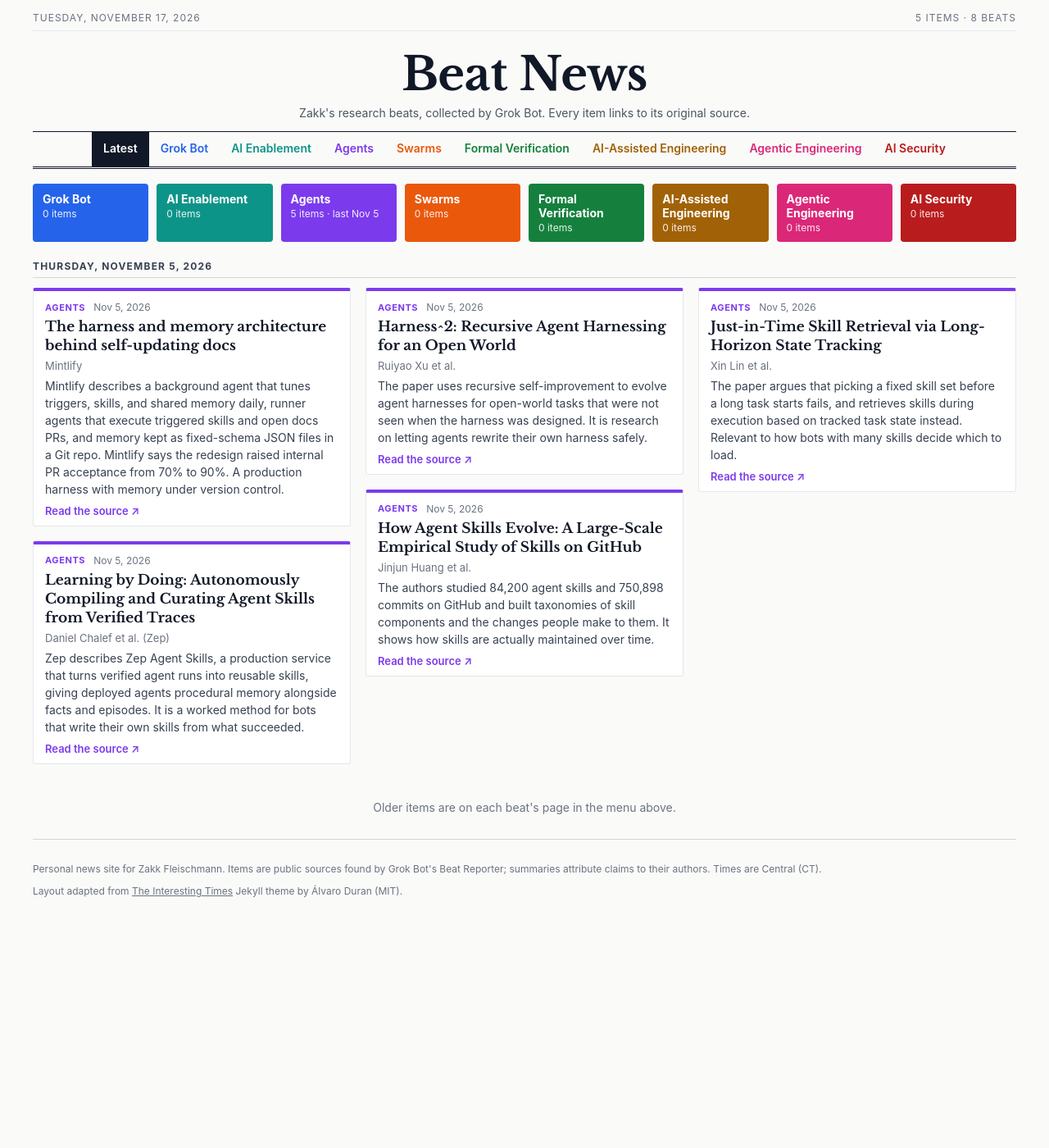
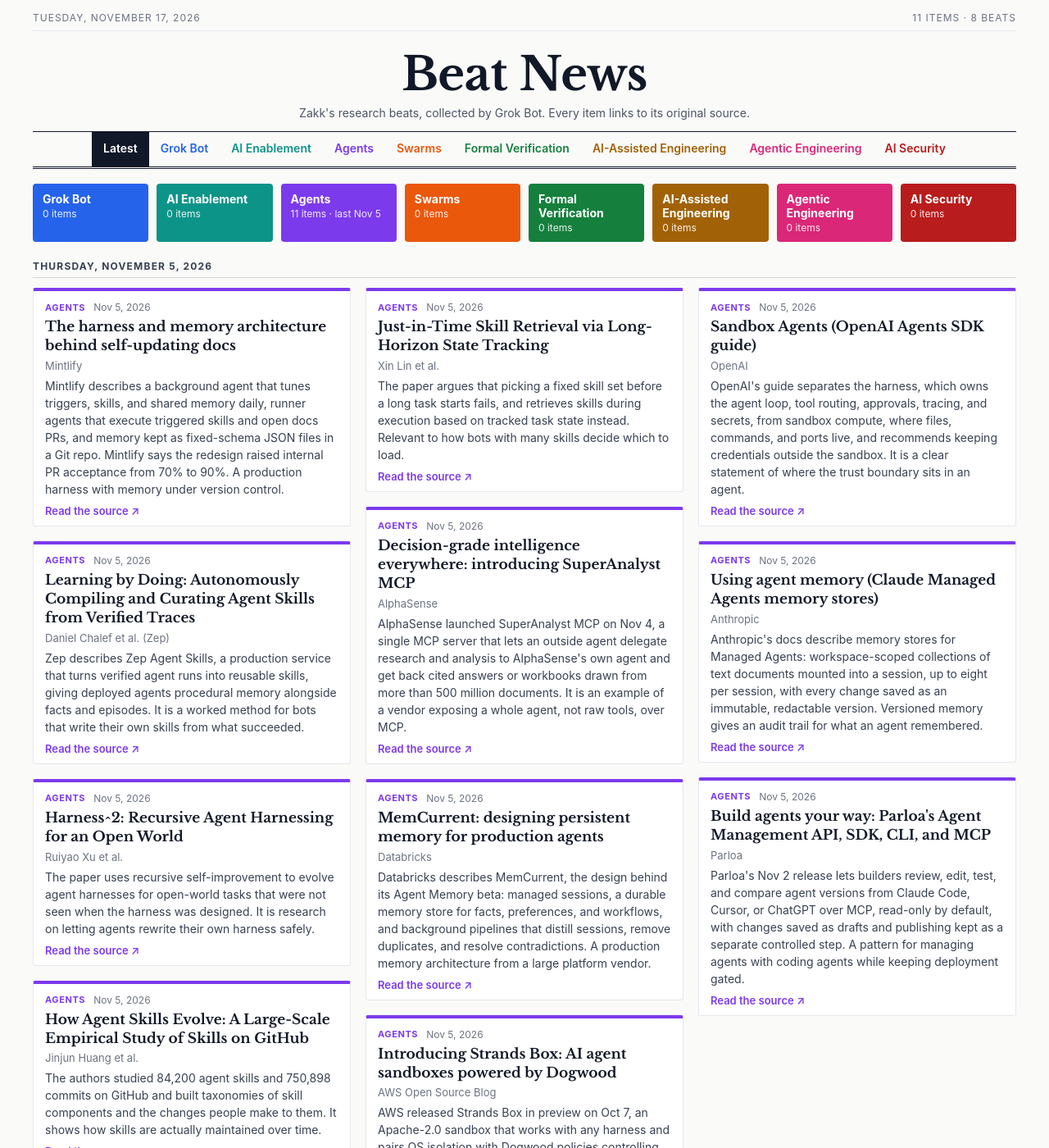
Before and after one commit to 0xZakk/beat-news, a Jekyll site: the page built from index.html, in a window 1280 px wide and 1400 px high. Shown: the whole window at 82% size. Built offline with Jekyll 4.4.1, drawn with Linux system fonts in a browser that asks for light colours; some of the changed text lies outside the part shown.

Commit message:
agents: 2026-11-05 (6 new items)

```diff
--- a/_data/items.json
+++ b/_data/items.json
@@ -62,6 +62,72 @@
    "url": "https://arxiv.org/abs/2611.01701",
    "also_fits": [],
    "seq": 5
+  },
+  {
+   "id": "2026-11-05-decision-grade-intelligence-everywhere-introducing-superanal",
+   "beat": "agents",
+   "date": "2026-11-05",
+   "title": "Decision-grade intelligence everywhere: introducing SuperAnalyst MCP",
+   "author": "AlphaSense",
+   "summary": "AlphaSense launched SuperAnalyst MCP on Nov 4, a single MCP server that lets an outside agent delegate research and analysis to AlphaSense's own agent and get back cited answers or workbooks drawn from more than 500 million documents. It is an example of a vendor exposing a whole agent, not raw tools, over MCP.",
+   "url": "https://www.alpha-sense.com/resources/product-articles/superanalyst-mcp/",
+   "also_fits": [],
+   "seq": 6
+  },
+  {
+   "id": "2026-11-05-memcurrent-designing-persistent-memory-for-production-agents",
+   "beat": "agents",
+   "date": "2026-11-05",
+   "title": "MemCurrent: designing persistent memory for production agents",
+   "author": "Databricks",
+   "summary": "Databricks describes MemCurrent, the design behind its Agent Memory beta: managed sessions, a durable memory store for facts, preferences, and workflows, and background pipelines that distill sessions, remove duplicates, and resolve contradictions. A production memory architecture from a large platform vendor.",
+   "url": "https://www.databricks.com/blog/memcurrent-designing-persistent-memory-production-agents",
+   "also_fits": [],
+   "seq": 7
+  },
+  {
+   "id": "2026-11-05-introducing-strands-box-ai-agent-sandboxes-powered-by-dogwoo",
+   "beat": "agents",
+   "date": "2026-11-05",
+   "title": "Introducing Strands Box: AI agent sandboxes powered by Dogwood",
+   "author": "AWS Open Source Blog",
+   "summary": "AWS released Strands Box in preview on Oct 7, an Apache-2.0 sandbox that works with any harness and pairs OS isolation with Dogwood policies controlling shell, Python, MCP, file, and network actions, where forbid rules override permits. It is a policy layer for what an agent may do inside its box.",
+   "url": "https://aws.amazon.com/blogs/opensource/introducing-strands-box-ai-agent-sandboxes-powered-by-dogwood/",
+   "also_fits": [],
+   "seq": 8
+  },
+  {
+   "id": "2026-11-05-sandbox-agents-openai-agents-sdk-guide",
+   "beat": "agents",
+   "date": "2026-11-05",
+   "title": "Sandbox Agents (OpenAI Agents SDK guide)",
+   "author": "OpenAI",
+   "summary": "OpenAI's guide separates the harness, which owns the agent loop, tool routing, approvals, tracing, and secrets, from sandbox compute, where files, commands, and ports live, and recommends keeping credentials outside the sandbox. It is a clear statement of where the trust boundary sits in an agent.",
+   "url": "https://developers.openai.com/api/docs/guides/agents/sandboxes",
+   "also_fits": [],
+   "seq": 9
+  },
+  {
+   "id": "2026-11-05-using-agent-memory-claude-managed-agents-memory-stores",
+   "beat": "agents",
+   "date": "2026-11-05",
+   "title": "Using agent memory (Claude Managed Agents memory stores)",
+   "author": "Anthropic",
+   "summary": "Anthropic's docs describe memory stores for Managed Agents: workspace-scoped collections of text documents mounted into a session, up to eight per session, with every change saved as an immutable, redactable version. Versioned memory gives an audit trail for what an agent remembered.",
+   "url": "https://platform.claude.com/docs/en/managed-agents/memory",
+   "also_fits": [],
+   "seq": 10
+  },
+  {
+   "id": "2026-11-05-build-agents-your-way-parloa-s-agent-management-api-sdk-cli",
+   "beat": "agents",
+   "date": "2026-11-05",
+   "title": "Build agents your way: Parloa's Agent Management API, SDK, CLI, and MCP",
+   "author": "Parloa",
+   "summary": "Parloa's Nov 2 release lets builders review, edit, test, and compare agent versions from Claude Code, Cursor, or ChatGPT over MCP, read-only by default, with changes saved as drafts and publishing kept as a separate controlled step. A pattern for managing agents with coding agents while keeping deployment gated.",
+   "url": "https://www.parloa.com/blog/build-agents-your-way-introducing-parloa-s-agent-management-api-sdk-cli-and-mcp/",
+   "also_fits": [],
+   "seq": 11
   }
  ]
 }
```
